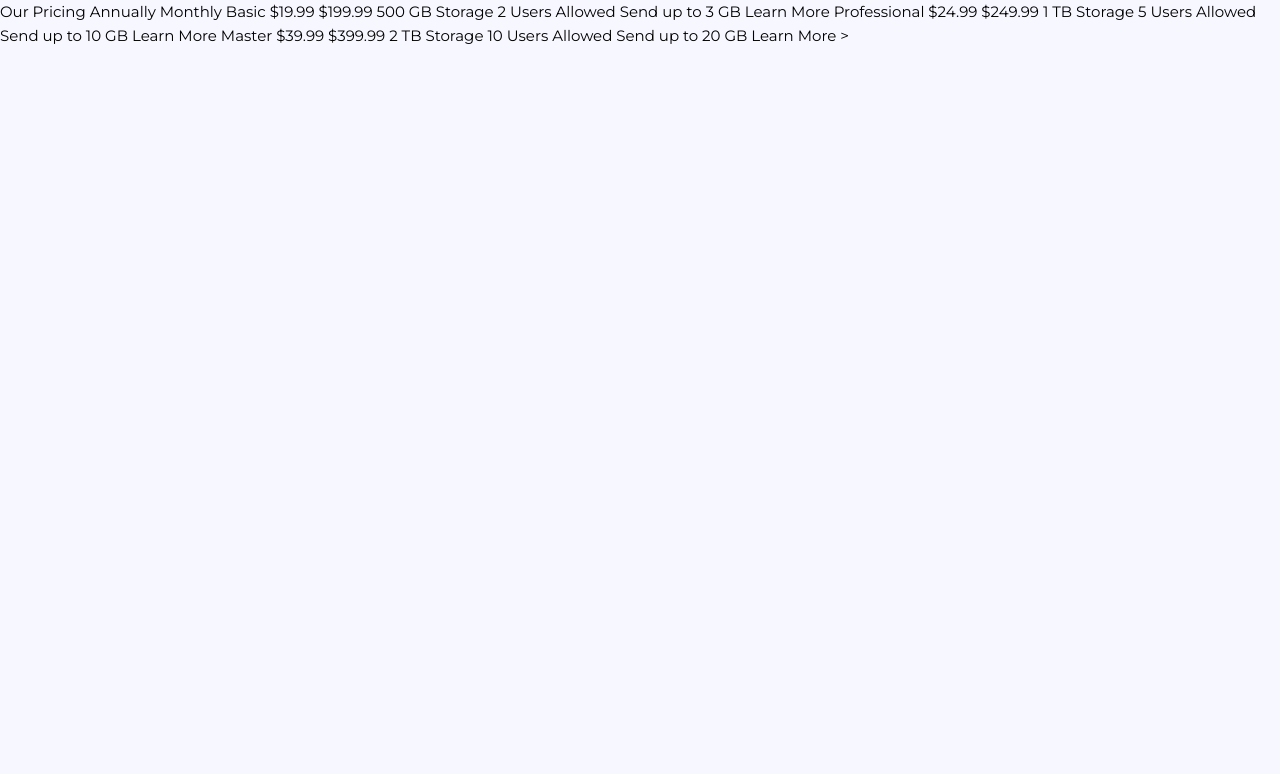
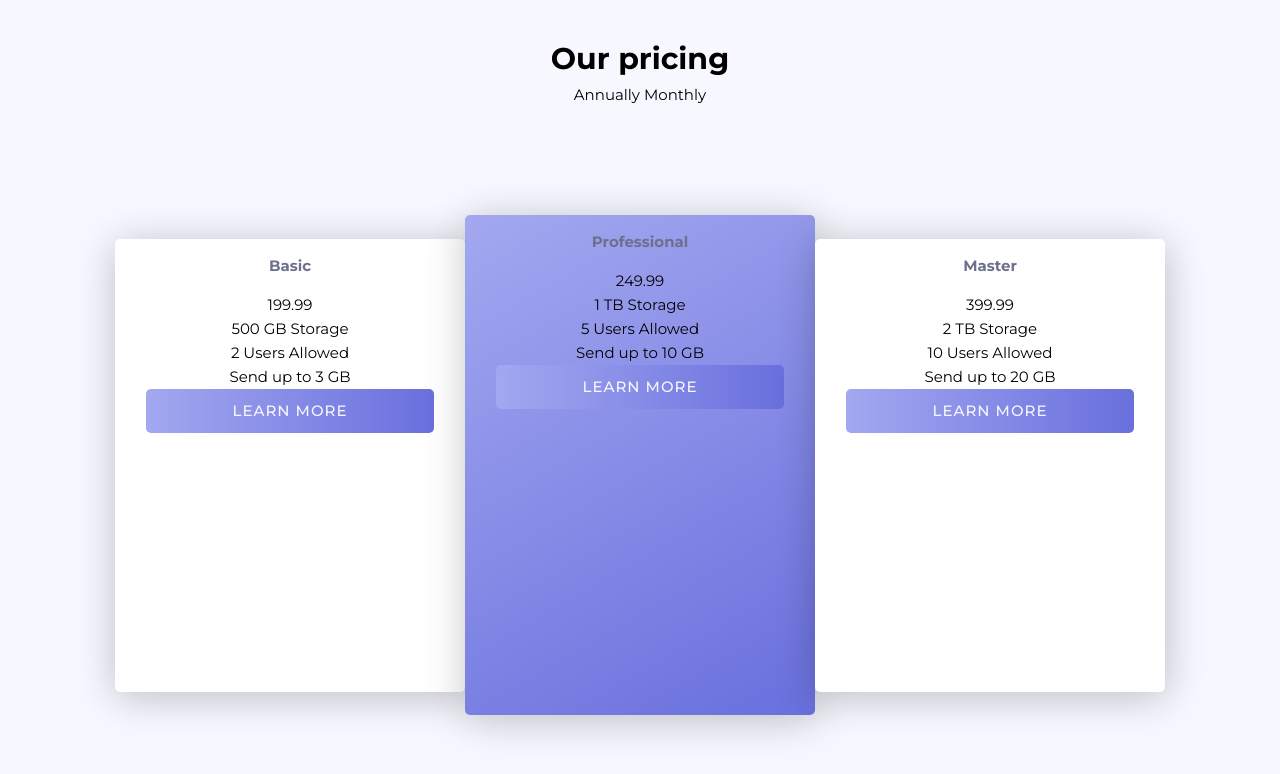
Before and after one commit to Widoguaiquirian/pricing-component-with-toggle-master-Front-end-mentor.github.io, a plain HTML site: page index.html in a window 1280 px wide. Drawn offline with Linux system fonts and the light colour scheme.

Commit message:
Moving forward on project

```diff
--- a/abstracts/_variables.css
+++ b/abstracts/_variables.css
@@ -4,3 +4,5 @@
    --Grayish-Blue: hsl(233, 13%, 49%);
    --Dark-Grayish-Blue: hsl(232, 13%, 33%);
 }
+
+/* -  Linear Gradient: hsl(236, 72%, 79%) to hsl(237, 63%, 64%) */
--- a/base/_base.css
+++ b/base/_base.css
@@ -8,6 +8,10 @@ html {
 
 body {
    background-color: #f7f7ff;
+   display: flex;
+   align-items: center;
+   justify-content: center;
+   min-height: 100vh;
 }
 
 img {
--- /dev/null
+++ b/components/_buttons.css
@@ -0,0 +1,13 @@
+.btn {
+   background: linear-gradient(90deg, hsl(236, 72%, 79%), hsl(237, 63%, 64%));
+   width: 288px;
+   height: 44px;
+   color: var(--Very-Light-Grayish-Blue);
+   font-weight: 500;
+   letter-spacing: 1px;
+   display: flex;
+   align-items: center;
+   justify-content: center;
+   border-radius: 5px;
+   margin: 0 auto;
+}
--- /dev/null
+++ b/components/_pricing.css
@@ -0,0 +1,40 @@
+.component {
+   width: 1050px;
+   height: 730px;
+   display: grid;
+   justify-content: center;
+   text-align: center;
+   grid-template-columns: 1fr;
+   grid-template-rows: 180px 500px;
+}
+
+.component__header {
+   grid-column: 1 /-1;
+}
+
+.component__pricing {
+   display: grid;
+   grid-template-columns: repeat(3, 350px);
+   grid-template-rows: 1fr;
+   align-items: center;
+}
+
+.pricing {
+   border-radius: 5px;
+   height: 453px;
+   background-color: white;
+   box-shadow: 1px 5px 40px rgba(0, 0, 0, 0.24);
+   display: flex;
+   flex-direction: column;
+}
+
+.pricing__title {
+   font-weight: 700;
+   color: var(--Grayish-Blue);
+}
+
+/* Middle Style */
+.pricing__main {
+   height: 100%;
+   background: linear-gradient(150deg, hsl(236, 72%, 79%), hsl(237, 63%, 64%));
+}
--- a/index.html
+++ b/index.html
@@ -38,8 +38,47 @@
       />
    </head>
    <body>
-      Our Pricing Annually Monthly Basic &dollar;19.99 &dollar;199.99 500 GB Storage 2 Users Allowed Send up to 3 GB
-      Learn More Professional &dollar;24.99 &dollar;249.99 1 TB Storage 5 Users Allowed Send up to 10 GB Learn More
-      Master &dollar;39.99 &dollar;399.99 2 TB Storage 10 Users Allowed Send up to 20 GB Learn More >
+      <section class="component">
+         <div class="component__header">
+            <h1 class="component__title">Our pricing</h1>
+            <div class="component__toggle">
+               <span>Annually</span>
+               <span>Monthly</span>
+            </div>
+         </div>
+
+         <div class="component__pricing">
+            <div class="pricing">
+               <p class="pricing__title">Basic</p>
+               <span class="price">199.99</span>
+               <ul class="pricing__details">
+                  <li class="pricing__item">500 GB Storage</li>
+                  <li class="pricing__item">2 Users Allowed</li>
+                  <li class="pricing__item">Send up to 3 GB</li>
+               </ul>
+               <a href="#" class="btn">LEARN MORE</a>
+            </div>
+            <div class="pricing pricing__main">
+               <p class="pricing__title">Professional</p>
+               <span class="price">249.99</span>
+               <ul class="pricing__details">
+                  <li class="pricing__item">1 TB Storage</li>
+                  <li class="pricing__item">5 Users Allowed</li>
+                  <li class="pricing__item">Send up to 10 GB</li>
+               </ul>
+               <a href="#" class="btn">LEARN MORE</a>
+            </div>
+            <div class="pricing">
+               <p class="pricing__title">Master</p>
+               <span class="price">399.99</span>
+               <ul class="pricing__details">
+                  <li class="pricing__item">2 TB Storage</li>
+                  <li class="pricing__item">10 Users Allowed</li>
+                  <li class="pricing__item">Send up to 20 GB</li>
+               </ul>
+               <a href="#" class="btn">LEARN MORE</a>
+            </div>
+         </div>
+      </section>
    </body>
 </html>
--- a/main.css
+++ b/main.css
@@ -4,6 +4,9 @@
 
 @import url(base/_base.css);
 @import url(base/_typography.css);
+
+@import url(components/_buttons.css);
+@import url(components/_pricing.css);
 
 /*CSS Stylesheet T.O.C. - Table of contents
 Created XX April XXXX
```
